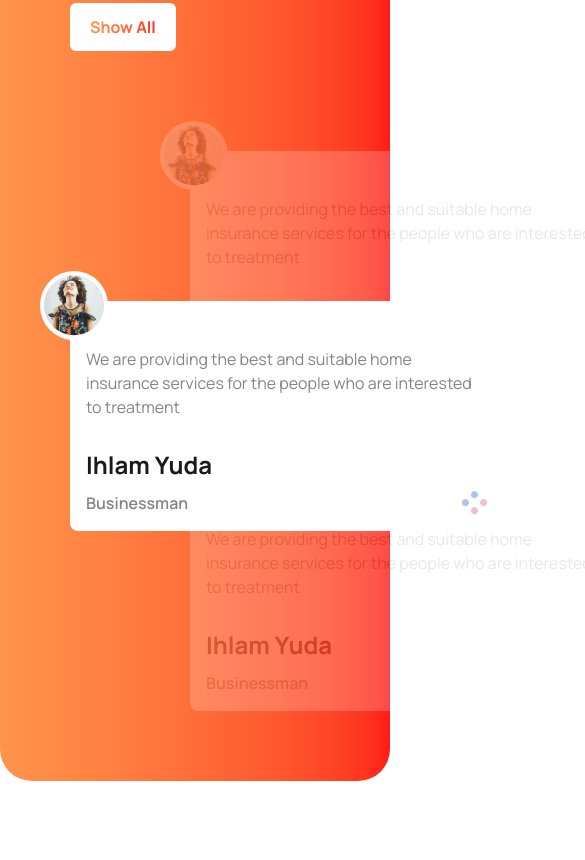
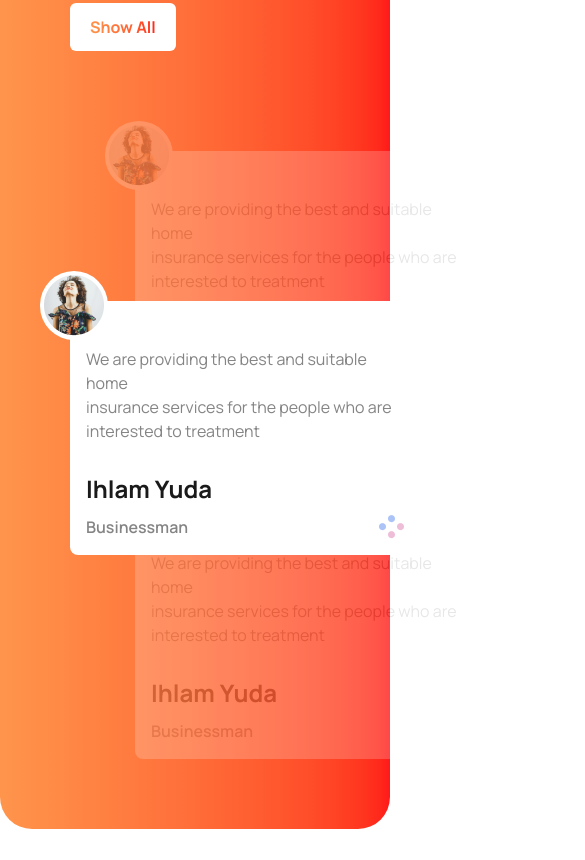
Before and after one commit to paradise902/tea-house-tailwind, a website: page index.html in a window 390 px wide. Shown: the part 4864-5724 px from the top of the page, 585 px wide, since content can reach past the window. Drawn offline with nearby package versions, Linux system fonts and the light colour scheme.

Commit message:
Last-commit

```diff
--- a/index.html
+++ b/index.html
@@ -210,9 +210,10 @@
       </div>
 
       <div class="meet-right ">
-        <div class="card-parent text-black relative pl-30 rounded-xl ">
+        <div class="card-parent text-black relative
+        pl-[65px] sm:pl-[150px] rounded-xl ">
           <!-- Reviewcard 1-->
-          <div class="card bg-white w-[433px] rounded-lg p-4 absolute -left-[0px] top-[150px] z-50">
+          <div class="card bg-white w-[350px] sm:w-[433px] rounded-lg p-4 absolute -left-[0px] top-[150px] z-50">
             <p class="text-[#777777] my-[30px]">
               We are providing the best and suitable home <br />
               insurance services for the people who are interested to treatment
@@ -233,7 +234,7 @@
           </div>
 
           <!-- Reviewcard 2-->
-          <div class="card bg-white w-[433px] rounded-lg p-4 relative mb-[100px] opacity-20">
+          <div class="card bg-white w-[350px] sm:w-[433px] rounded-lg p-4 relative mb-[100px] opacity-20">
             <p class="text-[#777777] my-[30px]">
               We are providing the best and suitable home <br />
               insurance services for the people who are interested to treatment
@@ -251,7 +252,7 @@
           </div>
 
           <!-- Reviewcard 3-->
-          <div class="card bg-white w-[433px] rounded-lg p-4 relative opacity-20">
+          <div class="card bg-white w-[350px] sm:w-[433px] rounded-lg p-4 relative opacity-20">
             <p class="text-[#777777] my-[30px]">
               We are providing the best and suitable home <br />
               insurance services for the people who are interested to treatment
@@ -315,7 +316,7 @@
 
          </div>
          <!-- Footer Middle-->
-         <div class="grid grid-cols-4 ">
+         <div class="grid grid-cols-1 md:grid-cols-2 lg:grid-cols-4 gap-[25px] text-center md:text-left ">
 
         <ul class="space-y-4">
           <li class="font-semibold text-xl"><a href="#">Quick Links</a></li>
```
